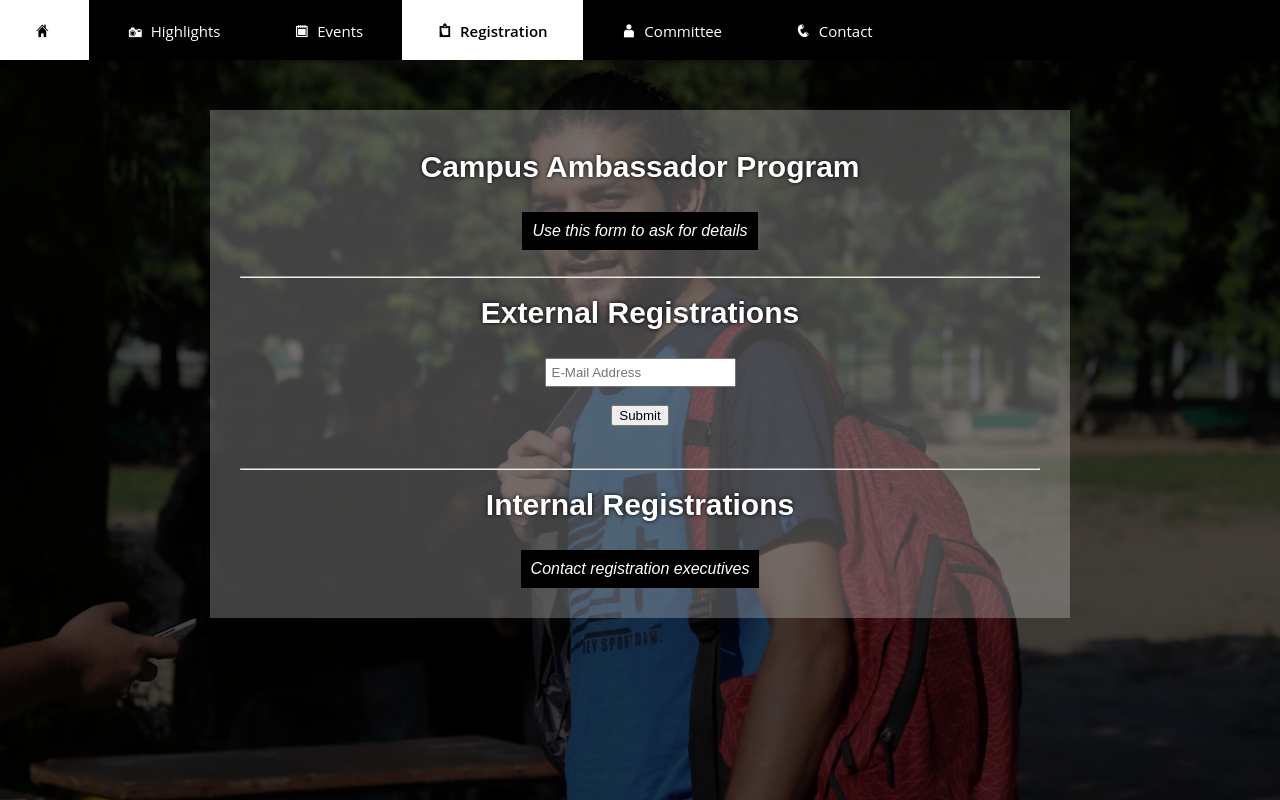
After one commit to tulianish/Rubaroo2016, a PHP site: page /register.html in a window 1280 px wide. The commit adds this page. Run offline with PHP 8.4, Linux system fonts and the light colour scheme.

Commit message:
Reg changes, home bg change

```diff
--- a/committee.html
+++ b/committee.html
@@ -15,7 +15,7 @@
             <a href="index.html"><li><span class="hey">H</span>&nbsp;</li></a>
             <a href="rbr2015.html"><li><span class="heyo">I</span>&nbsp;&nbsp;Highlights</li></a>
             <a href="event.html"><li><span class="heyo">c</span>&nbsp;&nbsp;Events</li></a>
-            <li><span class="heyo">o</span>&nbsp;&nbsp;Registration</li>
+            <a href="register.html"><li><span class="heyo">o</span>&nbsp;&nbsp;Registration</li></a>
             <li class="act2"><span class="heyo">A</span>&nbsp;&nbsp;Committee</li>
             <a href="contact.html"><li><span class="heyo">q</span>&nbsp;&nbsp;Contact</li></a>
         </nav>
--- a/common.css
+++ b/common.css
@@ -27,7 +27,7 @@ a:visited
     z-index: -222;
     height: auto;
     min-width: 100%;
-    background-color: rgba(0,0,0,0.7);
+    background-color: rgba(0,0,0,0.8);
 }
 #logo
 {
--- a/contact.html
+++ b/contact.html
@@ -26,7 +26,7 @@
             <a href="index.html"><li><span class="hey">H</span>&nbsp;</li></a>
             <a href="rbr2015.html"><li><span class="heyo">I</span>&nbsp;&nbsp;Highlights</li></a>
             <a href="event.html"><li><span class="heyo">c</span>&nbsp;&nbsp;Events</li></a>
-            <li><span class="heyo">o</span>&nbsp;&nbsp;Registration</li>
+            <a href="register.html"><li><span class="heyo">o</span>&nbsp;&nbsp;Registration</li></a>
             <a href="committee.html"><li><span class="heyo">A</span>&nbsp;&nbsp;Committee</li></a>
             <li class="act2"><span class="heyo">q</span>&nbsp;&nbsp;Contact</li>
     </nav>
--- a/index.html
+++ b/index.html
@@ -34,6 +34,7 @@
                     daysLeft = "0" + daysLeft.toString();
                 }
                 document.getElementById('phew').innerHTML = "<span class=\"num\">"+daysLeft+":" + hoursLeft + ":" + minsLeft + ":" + secsLeft+"</span>";
+                //document.getElementById('phew').innerHTML = daysLeft + "<i> days left</i>";
             }
         </script>
     </head>
@@ -45,7 +46,7 @@
             <li class="act2"><span class="hey">H</span>&nbsp;</li>
             <a href="rbr2015.html"><li><span class="heyo">I</span>&nbsp;&nbsp;Highlights</li></a>
             <a href="event.html"><li><span class="heyo">c</span>&nbsp;&nbsp;Events</li></a>
-            <li><span class="heyo">o</span>&nbsp;&nbsp;Registration</li>
+            <a href="register.html"><li><span class="heyo">o</span>&nbsp;&nbsp;Registration</li></a>
             <a href="committee.html"><li><span class="heyo">A</span>&nbsp;&nbsp;Committee</li></a>
             <a href="contact.html"><li><span class="heyo">q</span>&nbsp;&nbsp;Contact</li></a>
         </nav>
@@ -53,6 +54,7 @@
             <img src="resources/images/Srmseal.png" id="srmpres" />
             <img src="resources/images/rl.png" id="rlog" />
         </div>-->
+        <img id="rlogo" src="resources/images/rubaroo_logo_placeholder1.png" />
         <div class="timer" id="phew">
             <span class="num">00:00:00:00</span>
         </div>
--- a/rbr2015.html
+++ b/rbr2015.html
@@ -51,7 +51,7 @@
                 <a href="index.html"><li><span class="hey">H</span>&nbsp;</li></a>
                 <a href="rbr2015.html"><li class="act2"><span class="heyo">I</span>&nbsp;&nbsp;Highlights</li></a>
                 <a href="event.html"><li><span class="heyo">c</span>&nbsp;&nbsp;Events</li></a>
-                <li><span class="heyo">o</span>&nbsp;&nbsp;Registration</li>
+                <a href="register.html"><li><span class="heyo">o</span>&nbsp;&nbsp;Registration</li></a>
                 <a href="committee.html"><li><span class="heyo">A</span>&nbsp;&nbsp;Committee</li></a>
                 <a href="contact.html"><li><span class="heyo">q</span>&nbsp;&nbsp;Contact</li>
             </nav></a>
--- /dev/null
+++ b/register.css
@@ -0,0 +1,38 @@
+body
+{
+  background: url('resources/images/5081.png');
+  background-size: cover;
+  background-position: 0% 5%;
+}
+#soon-box
+{
+  width: 800px;
+  max-width: 90%;
+  margin-left: auto;
+  margin-right: auto;
+  background-color: rgba(255,255,255,0.25);
+  font-family: sans-serif;
+  position: relative;
+  top: 50px;
+  padding: 30px;
+  text-align: center;
+}
+#soon-box .normalb input[type="text"]
+{
+  padding: 5px;
+}
+#soon-box strong
+{
+  font-size: 30px;
+  display: block;
+  padding: 10px;
+  color: #fff;
+  text-shadow: #000 0 0 4px;
+}
+#soon-box i
+{
+  display: inline-block;
+  padding: 10px;
+  background-color: black;
+  color: white;
+}
--- /dev/null
+++ b/register.html
@@ -0,0 +1,35 @@
+<html>
+    <head>
+    	<link rel="icon" href="resources/images/Srmseal.png" type="image/gif" sizes="16x16">
+        <script type="text/javascript" src="scripts/common.js"></script>
+        <link rel="stylesheet" href="common.css">
+        <meta name="viewport" content="width=device-width,initial-scale=1">
+        <link href='https://fonts.googleapis.com/css?family=Roboto' rel='stylesheet' type='text/css'>
+        <title>Commiittee | Rubaroo 2016</title>
+        <link rel="stylesheet" href="register.css">
+    </head>
+    <body>
+        <nav id="menubar">
+            <li id="forth" onClick="toggleMenu()"></li>
+            <li id="rub">Rubaroo 2016</li>
+            <a href="index.html"><li><span class="hey">H</span>&nbsp;</li></a>
+            <a href="rbr2015.html"><li><span class="heyo">I</span>&nbsp;&nbsp;Highlights</li></a>
+            <a href="event.html"><li><span class="heyo">c</span>&nbsp;&nbsp;Events</li></a>
+            <li class="act2"><span class="heyo">o</span>&nbsp;&nbsp;Registration</li>
+            <a href="register.html"><li><span class="heyo">A</span>&nbsp;&nbsp;Committee</li></a>
+            <a href="contact.html"><li><span class="heyo">q</span>&nbsp;&nbsp;Contact</li></a>
+        </nav>
+        <div id="soon-box">
+          <div class="normalb"><strong>Campus Ambassador Program</strong><br />
+          <a href="contact.html" target="_blank"><i>Use this form to ask for details</i></a></div><br />
+          <hr><div class="normalb">
+          <strong>External Registrations</strong><br />
+          <form action=mail2.php method=POST>
+            <input type="text" name="email_reg" placeholder="E-Mail Address" required /><br><br><input type="submit" />
+          </form></div><br />
+          <hr><div class="normalb">
+          <strong>Internal Registrations</strong><br />
+          <i>Contact registration executives</i></div>
+        </div>
+    </body>
+</html>
```
Also changed, not shown: index_style.css (+19 -4 lines), mail2.php (added, +39 -0 lines), resources/images/5081.png (added), resources/images/faces.jpg, resources/images/faces.png (added), resources/images/rubaroo_logo_placeholder1.png, 2 other files.
